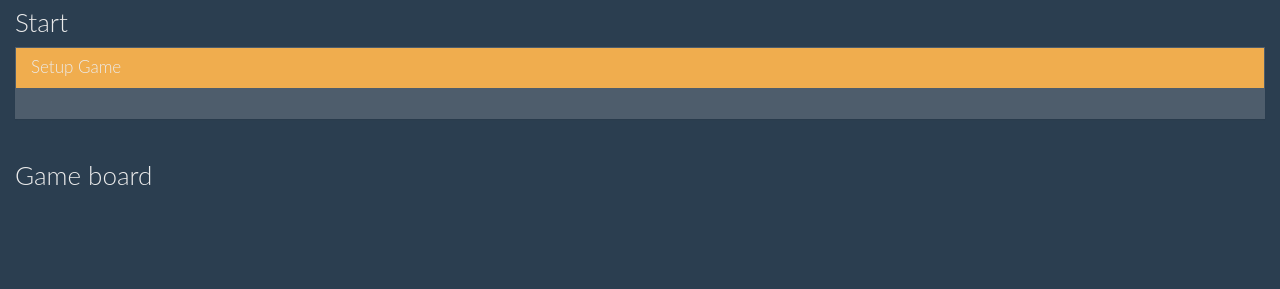
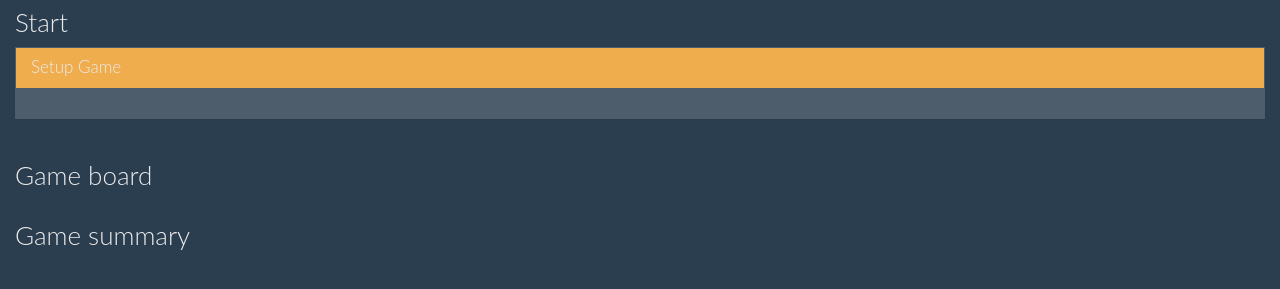
Before and after one commit to kidxrude/javascript, a website built with webpack: page src/index.html in a window 1280 px wide. Shown: the part 87-376 px from the top of the page. Built offline with nearby package versions, Linux system fonts and the light colour scheme.

Commit message:
restructure summary box

```diff
--- a/src/index.html
+++ b/src/index.html
@@ -43,9 +43,15 @@
     </div>
   </div>
 
-  <div id="summary-box">
+  <div class="row">
+    <div class="col-md-12">
+      <h3>Game summary </h3>
+        <div id="summary-box">
 
+        </div>
+    </div>
   </div>
+
 </div>
 
 
```
